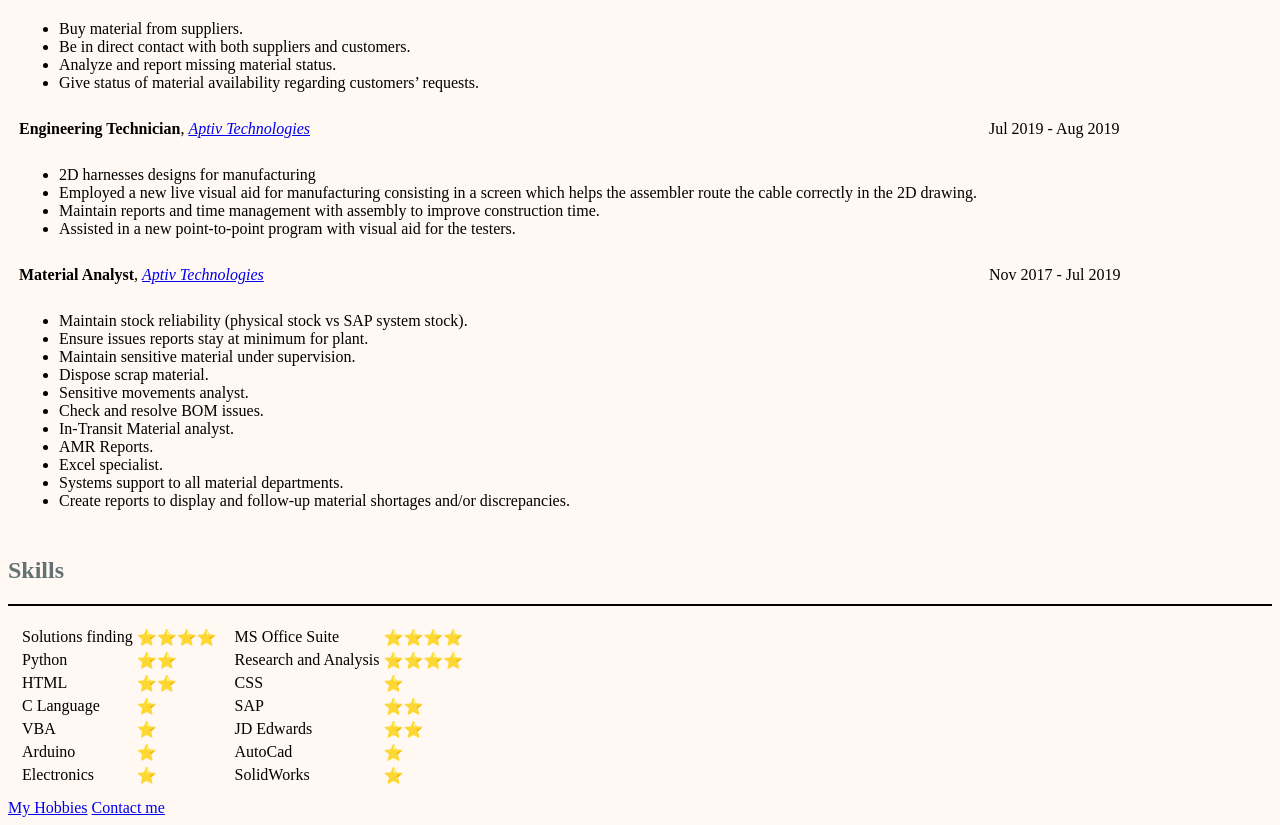
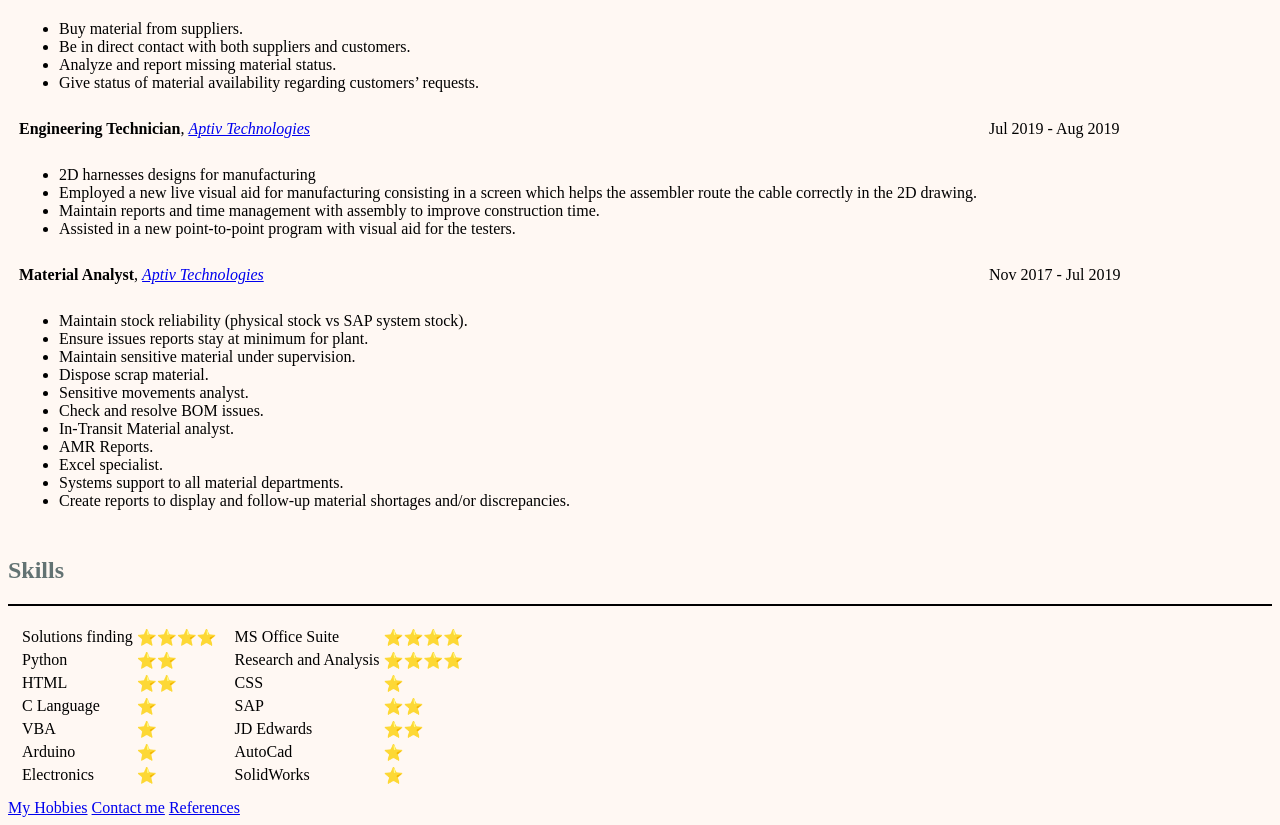
Before and after one commit to OsvaldoG64/cv, a plain HTML site: page index.html in a window 1280 px wide. Shown: the part 770-1595 px from the top of the page. Drawn offline with Linux system fonts and the light colour scheme.

Commit message:
Update index.html

```diff
--- a/index.html
+++ b/index.html
@@ -195,6 +195,7 @@
 
   <a href="Hobbies.html">My Hobbies</a>
   <a href="Contact me.html">Contact me</a>
+  <a href="References.html">References</a>
 
 
 
```
